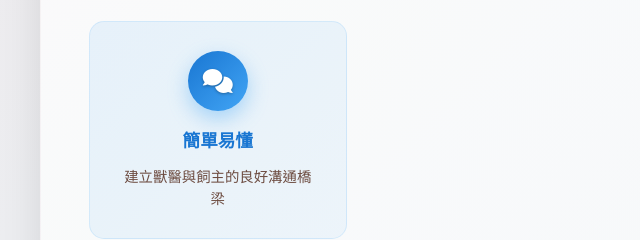
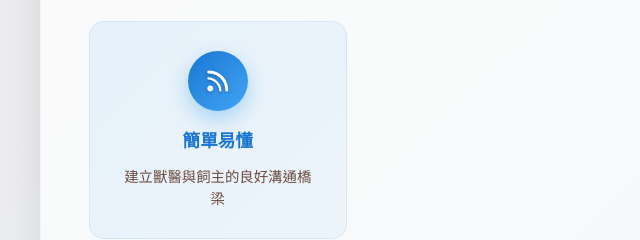
Before and after one commit to Kulapika26/teaching-websites, a plain HTML site: page index.html in a window 1280 px wide. Shown: the part 10945-11185 px from the top of the page, 0-640 px from the left. Drawn offline with nearby package versions, Linux system fonts and the light colour scheme.

Commit message:
changed index.html

```diff
--- a/index.html
+++ b/index.html
@@ -2705,7 +2705,7 @@
                         </div>
 <div class="feature-box ai-feature">
                             <div class="feature-icon ai-icon">
-                                <i class="fas fa-comments"></i>
+                                <i class="fas fa-rss"></i>
                             </div>
                             <h5>簡單易懂</h5>
                             <p>建立獸醫與飼主的良好溝通橋梁</p>
```
